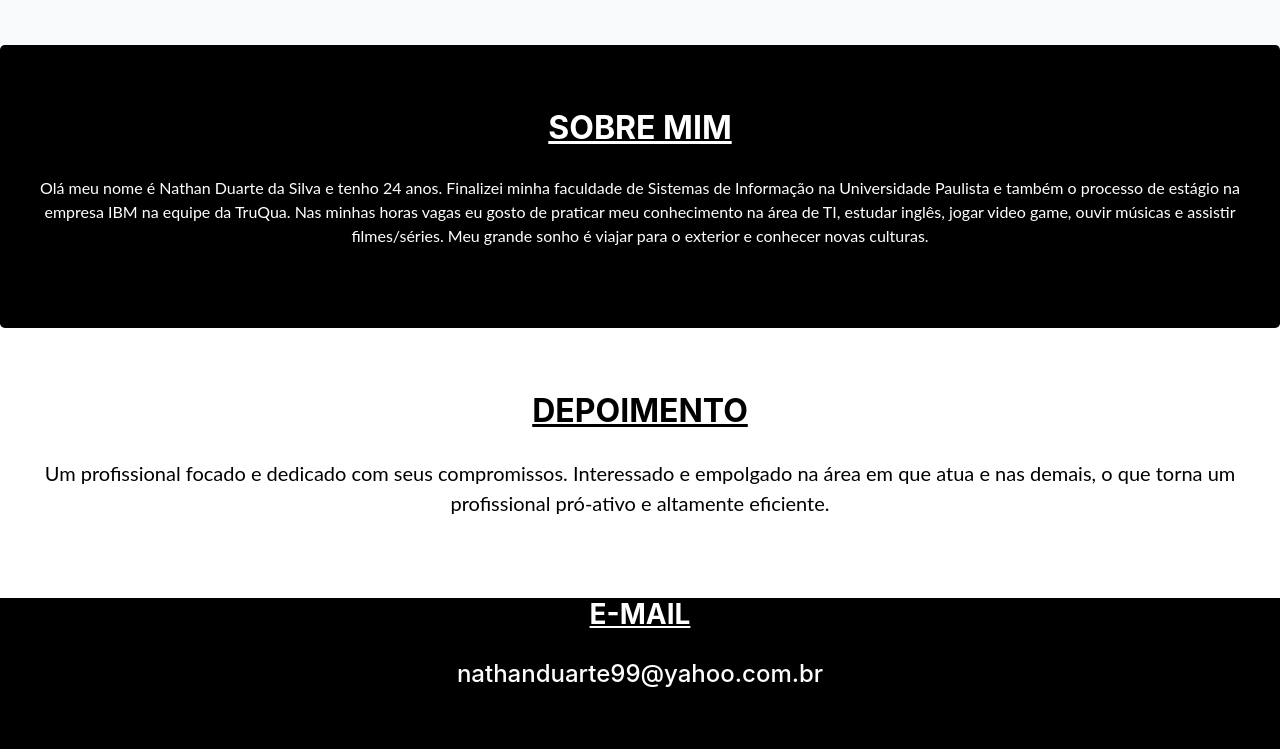
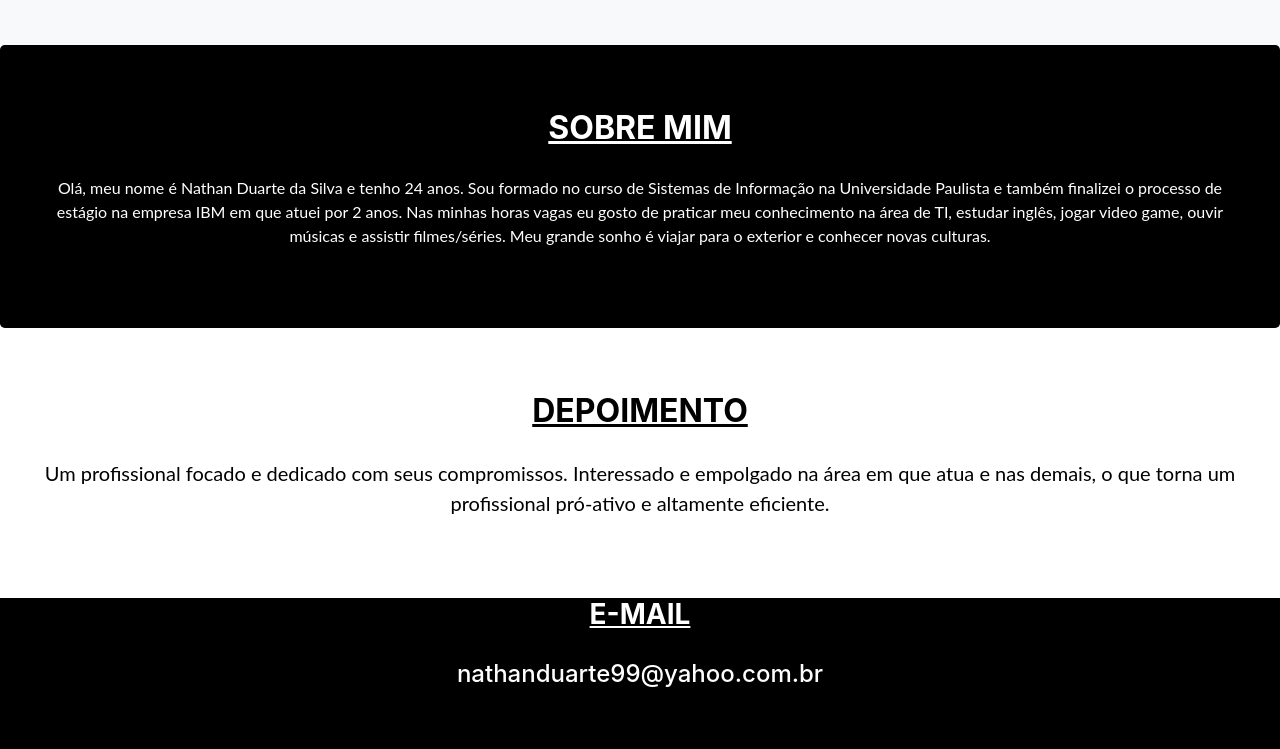
Before and after one commit to nathan-duarte/nathan-duarte.github.io, a plain HTML site: page index.html in a window 1280 px wide. Shown: the part 1051-1800 px from the top of the page. Drawn offline with nearby package versions, Linux system fonts and the light colour scheme.

Commit message:
Update index.html

```diff
--- a/index.html
+++ b/index.html
@@ -223,7 +223,7 @@ html {
 
 
 
-            <p class="textoBranco">Olá meu nome é Nathan Duarte da Silva e tenho 24 anos. Finalizei minha faculdade de Sistemas de Informação na Universidade Paulista e também o processo de estágio na empresa IBM na equipe da TruQua.  Nas minhas horas vagas eu gosto de praticar meu conhecimento na área de TI, estudar inglês, jogar video game, ouvir músicas e assistir filmes/séries. Meu grande sonho é viajar para o exterior e conhecer novas culturas. </p>
+            <p class="textoBranco">Olá, meu nome é Nathan Duarte da Silva e tenho 24 anos. Sou formado no curso de Sistemas de Informação na Universidade Paulista e também finalizei o processo de estágio na empresa IBM em que atuei por 2 anos.  Nas minhas horas vagas eu gosto de praticar meu conhecimento na área de TI, estudar inglês, jogar video game, ouvir músicas e assistir filmes/séries. Meu grande sonho é viajar para o exterior e conhecer novas culturas. </p>
 
           </div>
 
```
